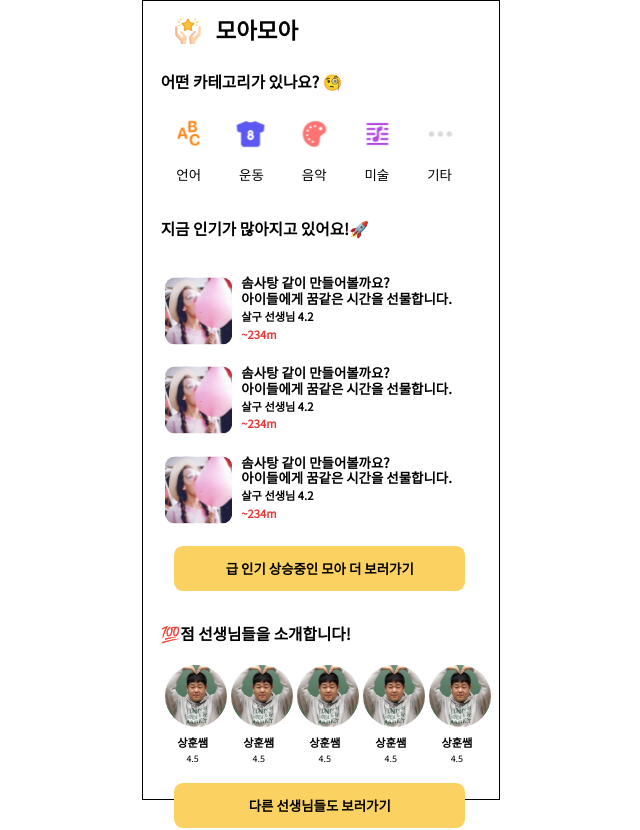
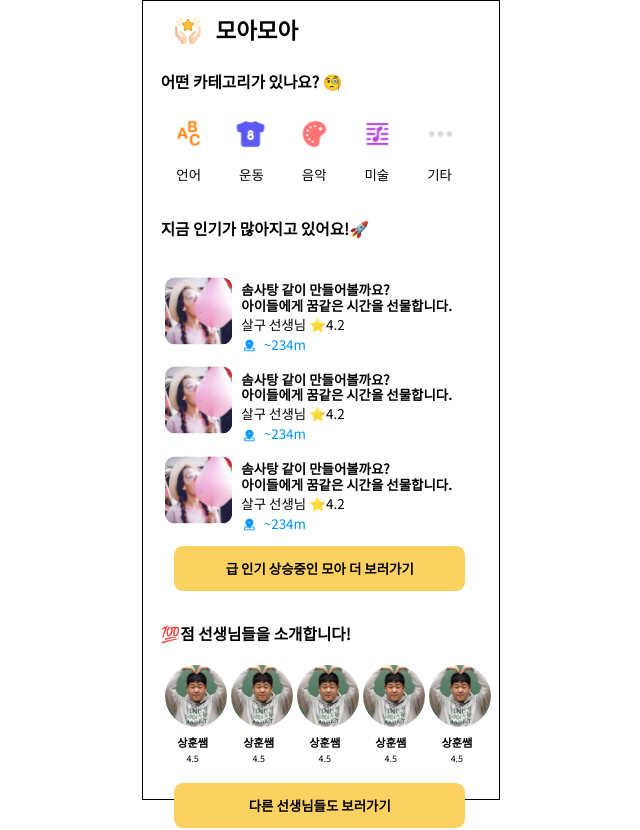
Before and after one commit to silver0108/Frontend, a React (Vite) app: page / in a window 1280 px wide. Shown: the top 830 px of the page, without its empty margins (319-959 px from the left). Built offline with nearby package versions, Linux system fonts and the light colour scheme; the HTML template or start-up script is replaced by a standard one.

Commit message:
[ style ] css 변경

```diff
--- a/src/components/home/Category.tsx
+++ b/src/components/home/Category.tsx
@@ -69,6 +69,8 @@ const St = {
     align-items: center;
     width: 5rem;
     height: 7rem;
+
+    cursor:pointer;
   `,
 
   CategoryImg : styled.div`
--- a/src/components/home/Lesson.tsx
+++ b/src/components/home/Lesson.tsx
@@ -1,6 +1,7 @@
+import { CategoryArtIcon, CategoryEtcIcon, CategoryExerciseIcon, CategoryLanguageIcon, CategoryMusicIcon, DistanceIcon } from "../../assets";
+
 import { StarIcon } from '../../assets';
 import { styled } from 'styled-components';
-import { CategoryArtIcon, CategoryEtcIcon, CategoryExerciseIcon, CategoryLanguageIcon, CategoryMusicIcon } from "../../assets";
 
 interface LessonProps {
     key: number;
@@ -20,8 +21,11 @@ export default function Lesson(props: LessonProps) {
             <St.LessonImg> {lessonImg} </St.LessonImg>
             <St.LessonExplanation>
                 <St.Header> {lessonComment} <br/> {lessonExplain} </St.Header>
-                <St.Teacher> {lessonTeacher} {lessonScore} </St.Teacher>
-                <St.Distance> {lessonDistance} </St.Distance>
+                <St.Teacher> {lessonTeacher} ⭐{lessonScore} </St.Teacher>
+                <St.Distance>
+                    <St.DistanceIc/>
+                    <St.DistanceNum> {lessonDistance} </St.DistanceNum>
+                </St.Distance>
             </St.LessonExplanation>
         </St.LessonWrapper>
   );
@@ -48,7 +52,7 @@ const St = {
         display: flex;
         flex-direction: column;
 
-        margin-top: 0.4rem;
+        margin-top: 1rem;
 
         ${({ theme }) => theme.fonts.body05};
         color: black;
@@ -61,13 +65,26 @@ const St = {
 
     Teacher: styled.div`
         margin-top: 0.2rem;
-        ${({ theme }) => theme.fonts.body07};
+        ${({ theme }) => theme.fonts.body05};
         color: black;
     `,
 
-    Distance: styled.h3`
-        margin-top: 0.2rem;
-        ${({ theme }) => theme.fonts.body07};
-        color: ${({ theme }) => theme.colors.SUB_1};
-    `
-  };
+    Distance: styled.div`
+        display: flex;
+
+    `,
+
+    DistanceIc : styled(DistanceIcon)`
+        width: 1.5rem;
+        height: 1.5rem;
+        margin-top: 0.3rem;
+        margin-right: 0.5rem;
+    `,
+
+    DistanceNum : styled.h3`
+    ${({ theme }) => theme.fonts.body05};
+    color: ${({ theme }) => theme.colors.Blue};
+
+    margin-top: 0.2rem;
+    `,
+};
```
